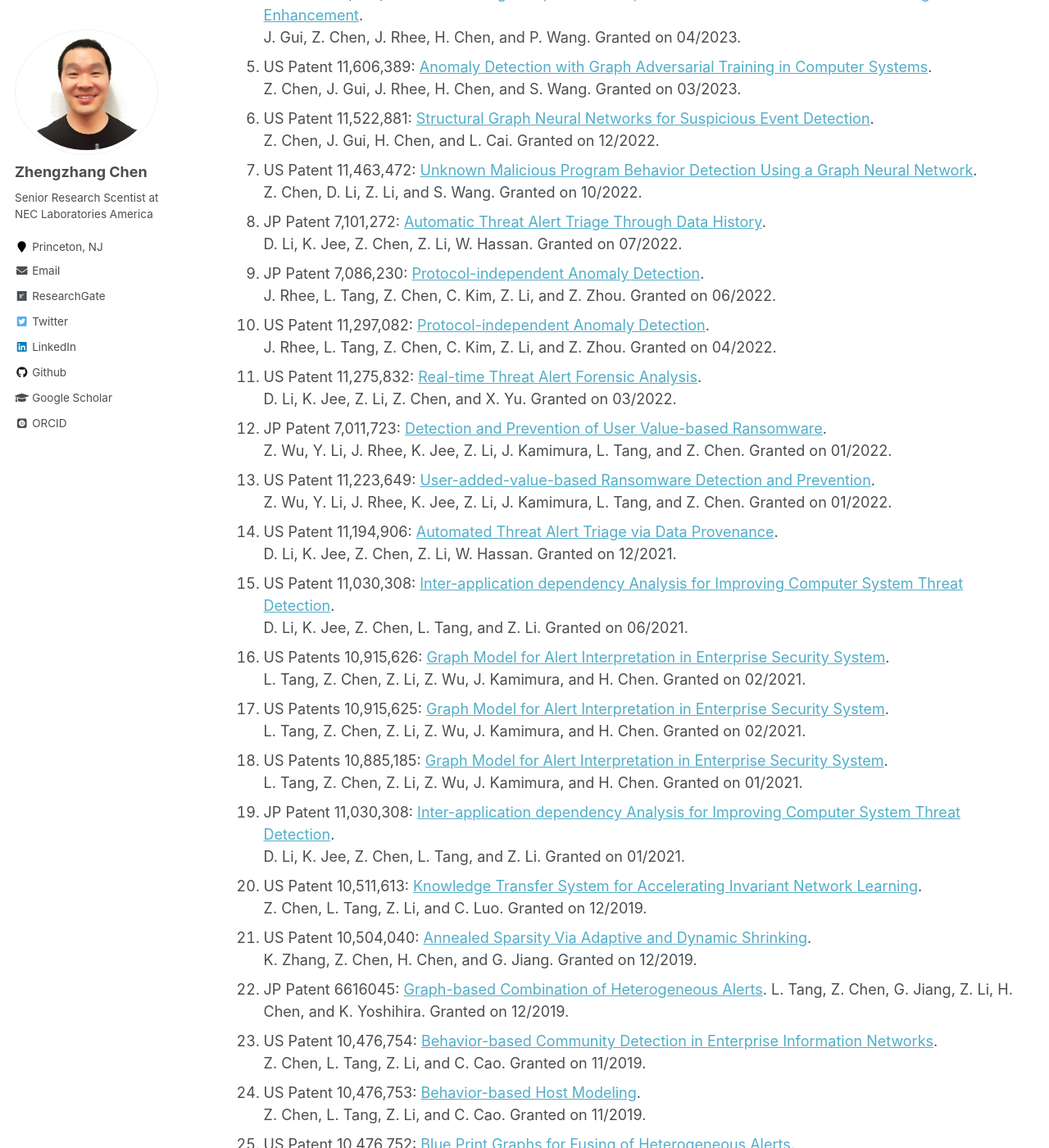
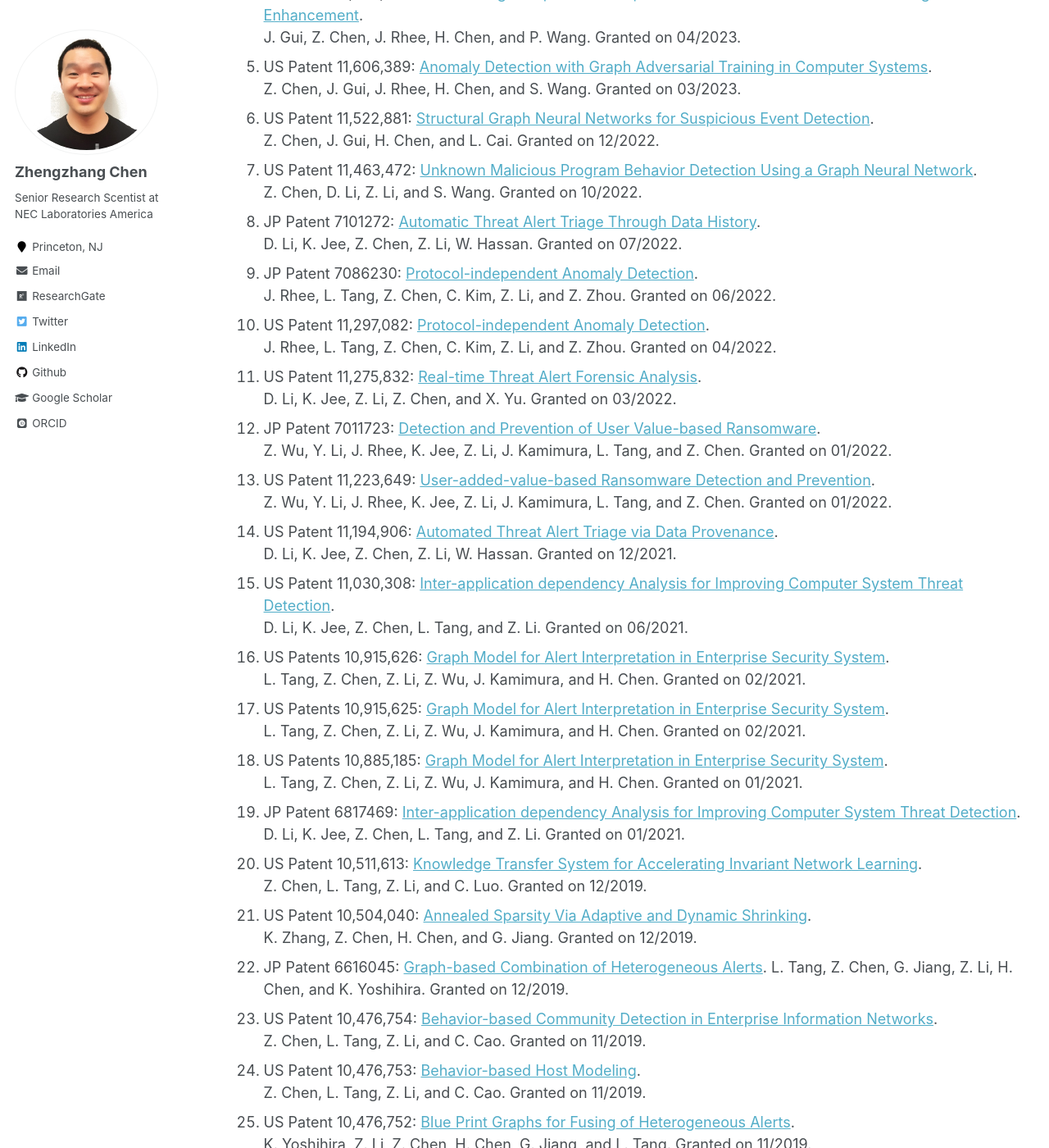
Before and after one commit to zhengzhangchen/zhengzhangchen.github.io, a Jekyll site: the page built from _pages/patents.md, in a window 1280 px wide and 1400 px high, scrolled down 429 px. Shown: the whole window at 82% size. Built offline with Jekyll 4.4.1, drawn with Linux system fonts in a browser that asks for light colours; some web fonts are replaced.

Commit message:
Update patents.md

```diff
--- a/_pages/patents.md
+++ b/_pages/patents.md
@@ -12,18 +12,18 @@ author_profile: true
 5. US Patent 11,606,389: [Anomaly Detection with Graph Adversarial Training in Computer Systems](https://patents.google.com/patent/US11606389B2/en?oq=11%2c606%2c389). <br> Z. Chen, J. Gui, J. Rhee, H. Chen, and S. Wang. Granted on 03/2023.
 6. US Patent 11,522,881: [Structural Graph Neural Networks for Suspicious Event Detection](https://patents.google.com/patent/US11522881B2/en?oq=11%2c522%2c881). <br> Z. Chen, J. Gui, H. Chen, and L. Cai. Granted on 12/2022.
 7. US Patent 11,463,472: [Unknown Malicious Program Behavior Detection Using a Graph Neural Network](https://patents.google.com/patent/US11463472B2/en?oq=11%2c463%2c472). <br> Z. Chen, D. Li, Z. Li, and S. Wang. Granted on 10/2022.
-8. JP Patent 7,101,272: [Automatic Threat Alert Triage Through Data History](https://patents.google.com/patent/JP7101272B2/en?oq=7101272). <br> D. Li, K. Jee, Z. Chen, Z. Li, W. Hassan. Granted on 07/2022.
-9. JP Patent 7,086,230: [Protocol-independent Anomaly Detection](https://patents.google.com/patent/JP7086230B2/en?oq=7086230). <br> J. Rhee, L. Tang, Z. Chen, C. Kim, Z. Li, and Z. Zhou. Granted on 06/2022.
+8. JP Patent 7101272: [Automatic Threat Alert Triage Through Data History](https://patents.google.com/patent/JP7101272B2/en?oq=7101272). <br> D. Li, K. Jee, Z. Chen, Z. Li, W. Hassan. Granted on 07/2022.
+9. JP Patent 7086230: [Protocol-independent Anomaly Detection](https://patents.google.com/patent/JP7086230B2/en?oq=7086230). <br> J. Rhee, L. Tang, Z. Chen, C. Kim, Z. Li, and Z. Zhou. Granted on 06/2022.
 10. US Patent 11,297,082: [Protocol-independent Anomaly Detection](https://patents.google.com/patent/US11297082B2/en?oq=11%2c297%2c082). <br> J. Rhee, L. Tang, Z. Chen, C. Kim, Z. Li, and Z. Zhou. Granted on 04/2022.
 11. US Patent 11,275,832: [Real-time Threat Alert Forensic Analysis](https://patents.google.com/patent/US11275832B2/en?oq=11%2c275%2c832). <br> D. Li, K. Jee, Z. Li, Z. Chen, and X. Yu. Granted on 03/2022.
-12. JP Patent 7,011,723: [Detection and Prevention of User Value-based Ransomware](https://patents.google.com/patent/JP7011723B2/en?oq=7011723). <br> Z. Wu, Y. Li, J. Rhee, K. Jee, Z. Li, J. Kamimura, L. Tang, and Z. Chen. Granted on 01/2022.
+12. JP Patent 7011723: [Detection and Prevention of User Value-based Ransomware](https://patents.google.com/patent/JP7011723B2/en?oq=7011723). <br> Z. Wu, Y. Li, J. Rhee, K. Jee, Z. Li, J. Kamimura, L. Tang, and Z. Chen. Granted on 01/2022.
 13. US Patent 11,223,649: [User-added-value-based Ransomware Detection and Prevention](https://patents.google.com/patent/US11223649B2/en?oq=11%2c223%2c649). <br> Z. Wu, Y. Li, J. Rhee, K. Jee, Z. Li, J. Kamimura, L. Tang, and Z. Chen. Granted on 01/2022.
 14. US Patent 11,194,906: [Automated Threat Alert Triage via Data Provenance](https://patents.google.com/patent/US11194906B2/en?oq=11%2c194%2c906). <br> D. Li, K. Jee, Z. Chen, Z. Li, W. Hassan. Granted on 12/2021.
 15. US Patent 11,030,308: [Inter-application dependency Analysis for Improving Computer System Threat Detection](https://patents.google.com/patent/US11030308B2/en?oq=11%2c030%2c308). <br> D. Li, K. Jee, Z. Chen, L. Tang, and Z. Li. Granted on 06/2021.
 16. US Patents 10,915,626: [Graph Model for Alert Interpretation in Enterprise Security System](https://patents.google.com/patent/US10915626B2/en?oq=10%2c915%2c626). <br> L. Tang, Z. Chen, Z. Li, Z. Wu, J. Kamimura, and H. Chen. Granted on 02/2021.
 17. US Patents 10,915,625: [Graph Model for Alert Interpretation in Enterprise Security System](https://patents.google.com/patent/US10915625B2/en?oq=10%2c915%2c625). <br> L. Tang, Z. Chen, Z. Li, Z. Wu, J. Kamimura, and H. Chen. Granted on 02/2021.
 18. US Patents 10,885,185: [Graph Model for Alert Interpretation in Enterprise Security System](https://patents.google.com/patent/US10885185B2/en?oq=10%2c885%2c185). <br> L. Tang, Z. Chen, Z. Li, Z. Wu, J. Kamimura, and H. Chen. Granted on 01/2021.
-19. JP Patent 11,030,308: [Inter-application dependency Analysis for Improving Computer System Threat Detection](https://patents.google.com/patent/JP6817469B2/en?oq=6817469). <br> D. Li, K. Jee, Z. Chen, L. Tang, and Z. Li. Granted on 01/2021.
+19. JP Patent 6817469: [Inter-application dependency Analysis for Improving Computer System Threat Detection](https://patents.google.com/patent/JP6817469B2/en?oq=6817469). <br> D. Li, K. Jee, Z. Chen, L. Tang, and Z. Li. Granted on 01/2021.
 20. US Patent 10,511,613: [Knowledge Transfer System for Accelerating Invariant Network Learning](https://patents.google.com/patent/US10511613B2/en?oq=10%2c511%2c613). <br> Z. Chen, L. Tang, Z. Li, and C. Luo. Granted on 12/2019.
 21. US Patent 10,504,040: [Annealed Sparsity Via Adaptive and Dynamic Shrinking](https://patents.google.com/patent/US10504040B2/en?oq=10%2c504%2c040). <br> K. Zhang, Z. Chen, H. Chen, and G. Jiang. Granted on 12/2019.
 22. JP Patent 6616045: [Graph-based Combination of Heterogeneous Alerts](https://patents.google.com/patent/JP6616045B2/en?oq=6616045). L. Tang, Z. Chen, G. Jiang, Z. Li, H. Chen, and K. Yoshihira. Granted on 12/2019.
```
